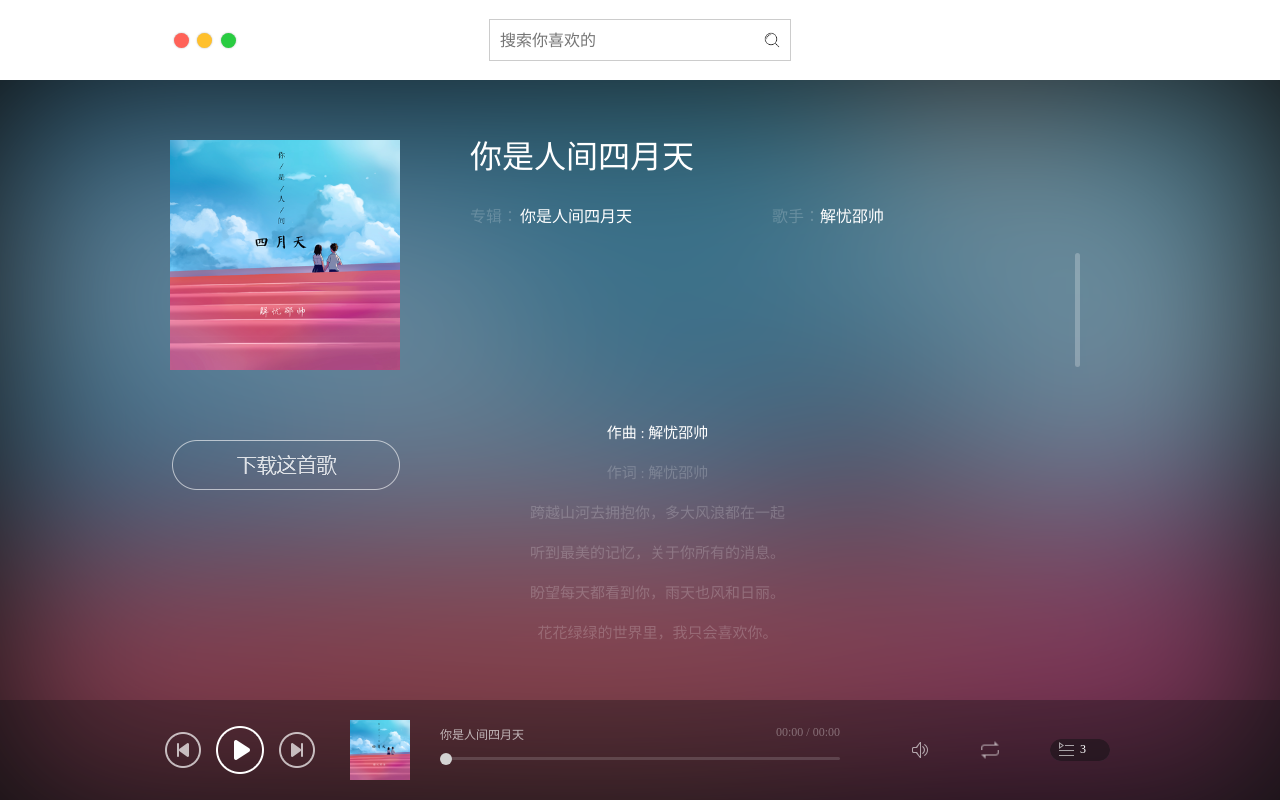
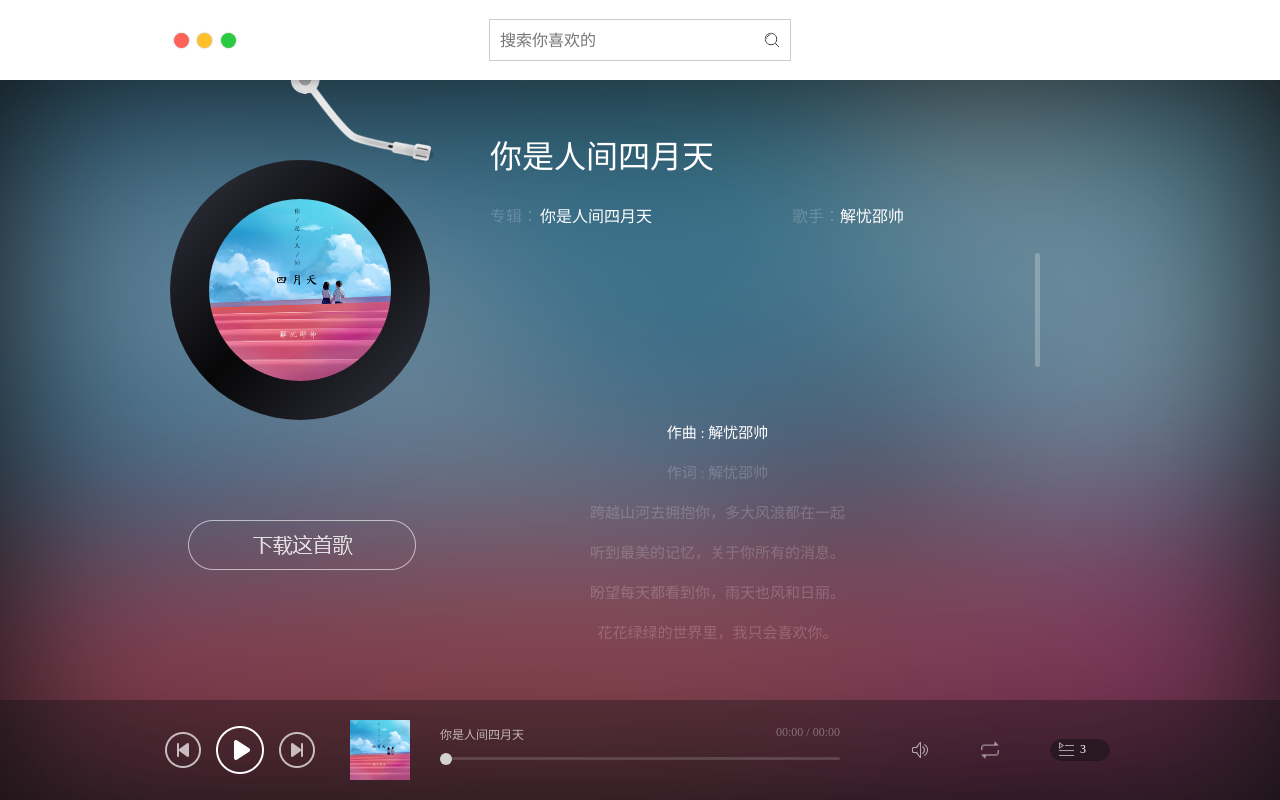
Before and after one commit to wuccode/music_player, a plain HTML site: page index.html in a window 1280 px wide. Drawn offline with Linux system fonts and the light colour scheme; files whose address does not match are found by name.

Commit message:
accomplish

```diff
--- a/css/index.css
+++ b/css/index.css
@@ -146,16 +146,60 @@ body::-webkit-scrollbar-thumb{
     height: 500px;
     margin: 0 auto;
 }
+.play-head{
+    width: 30px;
+    height: 30px;
+    background: url('./../img/1.png') no-repeat;
+    background-size:cover ;
+    position: absolute;
+    top: -16px;
+    left: 150px;
+    z-index: 11;
+
+}
+.play-bar{
+    width: 88px;
+    height: 128px;
+    background: url('./../img/2.png') no-repeat;
+    background-size:cover;
+    position: absolute;
+    top: 0px;
+    left: 160px;
+    z-index: 10;
+    transform-origin: top left;
+    transform: rotate(-26deg);
+    transition:transform .3s;
+
+}
+.play-active{
+    transform: rotate(5deg) !important;
+}
 .wrapper #wrapper-bg .bg-content .content-left{
     position: absolute;
-    top: 60px;
+    top: 80px;
     left: 30px;
-    width:230px;
-    height: 230px;
+    width:260px;
+    height: 260px;
+    animation: rotation 20s linear infinite;
+    overflow: hidden;
+    border-radius:50% ;
+    background: linear-gradient(-45deg,#333540,#070708,#333540);
+}
+
+.left-active{
+    animation-play-state:paused !important;
+}
+@keyframes rotation{
+    0%{
+        transform: rotate(0deg);
+    }
+    100%{
+        transform: rotate(360deg);
+    }
 }
 .wrapper #wrapper-bg .bg-content .content-right{
     position: absolute;
-    right: 20px;
+    right: 0px;
     top: 30px;
     width: 650px;
     height: 500px;
@@ -190,6 +234,7 @@ body::-webkit-scrollbar-thumb{
     left: 50px;
     color: #fff;
     cursor: pointer;
+
 }
 .wrapper #wrapper-bg .bg-content .content-right p #right{
     position: absolute;
@@ -197,6 +242,7 @@ body::-webkit-scrollbar-thumb{
     color: rgba(255, 255, 255, .2);
 
 }
+
 .wrapper #wrapper-bg .bg-content .content-right p #right-content{
     position: absolute;
     width: 100px;
@@ -209,15 +255,23 @@ body::-webkit-scrollbar-thumb{
     text-overflow: ellipsis;
 }
 .wrapper #wrapper-bg .bg-content .content-left #left-img{
-    width: 100%;
-    height: 100%;
+    position: absolute;
+    width: 70%;
+    height: 70%;
+    border-radius:50% ;
+    left: 50%;
+    top: 50%;
+    transform: translate(-50%,-50%);
 }
 .wrapper #wrapper-bg .bg-content .content-right .main{
     width: 100%;
     min-height: 400px;
     position: relative;
-    left: -40px;
+    left: 0px;
     overflow: hidden;
+}
+.wrapper #wrapper-bg .bg-content .content-right .main div:nth-child(2){
+    right: 100px !important;
 }
 .wrapper #wrapper-bg .bg-content .content-right .main .main-content{
     width: 70%;
@@ -399,7 +453,7 @@ body::-webkit-scrollbar-thumb{
     top: -120px;
     width: 40px;
     height: 140px;
-    background: #262b33;
+    background: linear-gradient(-45deg,#333540,#070708,#333540);
     border-radius: 5px;
     display: none;
     cursor: pointer;
@@ -421,7 +475,7 @@ body::-webkit-scrollbar-thumb{
     transform: translateX(-50%);
     width: 3px;
     height: 100px;
-    background: rgba(255, 255, 255, 0.288);
+    background: rgba(255, 255, 255, 0.151);
     border-radius: 5px;
 }
 .wrapper .fixed-bottom .bottom-main .sound:hover .sound-set{
@@ -591,8 +645,8 @@ body::-webkit-scrollbar-thumb{
 }
 .download{
     position: absolute;
-    top: 360px;
-    left: 32px;
+    top: 440px;
+    left: 48px;
     width: 230px;
     height: 50px;
     background: url(../img/downlaod.png) no-repeat;
@@ -610,6 +664,7 @@ body::-webkit-scrollbar-thumb{
     width: 800px;
     background: #fff;
     padding-bottom:50px ;
+    z-index: 50;
 }
 .floatList .to{
     position: absolute;
--- a/index.html
+++ b/index.html
@@ -41,7 +41,9 @@
                     <div class="download">
                     </div>
                 </a>
-                <div class="content-left">
+                <div class="play-head"></div>
+                <div class="play-bar"></div>
+                <div class="content-left left-active">
                     <img src="" alt="" id="left-img">
                 </div>
                 <div class="content-right">
@@ -52,8 +54,6 @@
                     </p>
                     <div class="main">
                         <div class="main-content">
-
-
                         </div>
                     </div>
                 </div>
--- a/js/index.js
+++ b/js/index.js
@@ -164,6 +164,8 @@ $('.play').addEventListener('click', function () {
 	flag = false;
 	this.style.display = 'none';
 	$('.pause').style.display = 'inline-block';
+	$('.play-bar').className = 'play-bar'
+	$('.content-left').className = 'content-left left-active'
 
 })
 function strUrl() {
@@ -196,6 +198,8 @@ $('.pause').onclick = function () {
 	//开启定时器
 	moveEach(timerOne, 20)
 	//切换按钮
+	$('.play-bar').className = 'play-bar play-active'
+	$('.content-left').className = 'content-left'
 	this.style.display = 'none';
 	$('.play').style.display = 'inline-block';
 	//当前播放的歌曲在列表高亮
@@ -218,6 +222,8 @@ $('.next').onclick = function () {
 	//播放
 	$('#music').play();
 	//切换按钮
+	$('.play-bar').className = 'play-bar play-active'
+	$('.content-left').className = 'content-left'
 	$('.pause').style.display = 'none';
 	$('.play').style.display = 'inline-block';
 	//当前播放的歌曲在列表高亮
@@ -237,6 +243,8 @@ $('.prev').onclick = function () {
 	//播放
 	$('#music').play();
 	//切换按钮
+	$('.play-bar').className = 'play-bar play-active'
+	$('.content-left').className = 'content-left'
 	$('.pause').style.display = 'none';
 	$('.play').style.display = 'inline-block';
 	//当前播放的歌曲在列表高亮
```
Also changed, not shown: img/1.png (added), img/2.png (added).
